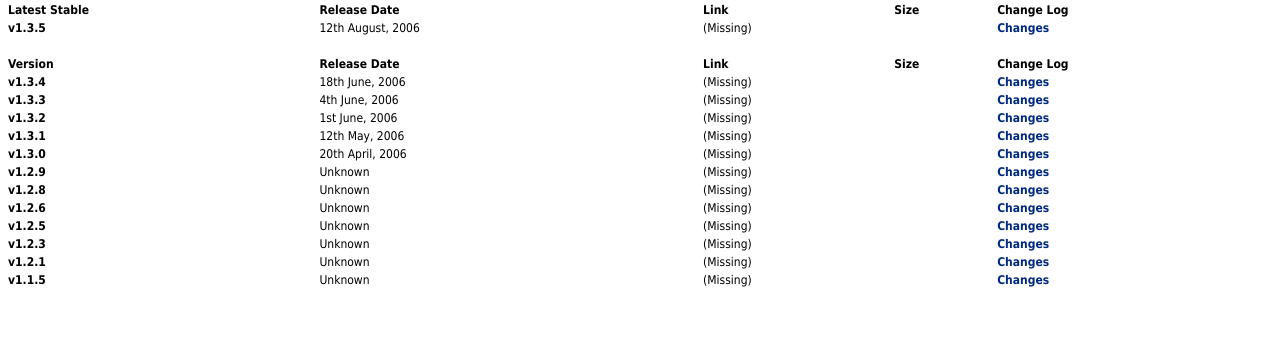
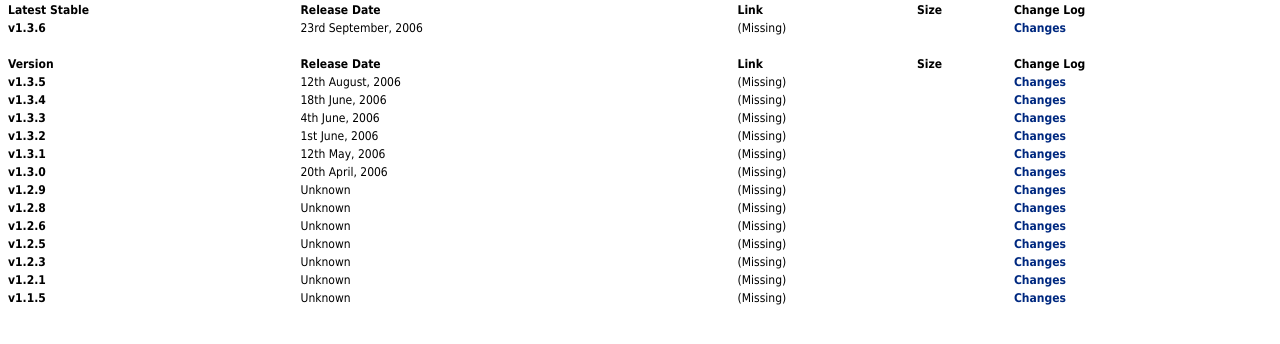
Before and after one commit to dlsocool/dcx, a PHP site: page /download.php in a window 1280 px wide. Shown: the top 344 px of the page. Run offline with PHP 8.4, Linux system fonts and the light colour scheme.

Commit message:
@POST v1.3.6 RELEASE - updated download.php

```diff
--- a/docs_new/download.php
+++ b/docs_new/download.php
@@ -3,13 +3,14 @@ header("Cache-Control: no-cache, must-revalidate");	// HTTP/1.1
 header("Expires: Mon, 26 Jul 1997 05:00:00 GMT");	// Date in the past
 
 // latest stable version
-$stable = '1.3.5';
+$stable = '1.3.6';
 
 // archive directory
 $archive = 'archive';
 
 // version => date released
 $versions = array(
+    '1.3.6' => 1159028955,
     '1.3.5' => 1155404032,
 	'1.3.4' => 1150614000,
 	'1.3.3' => 1149420240,
```
